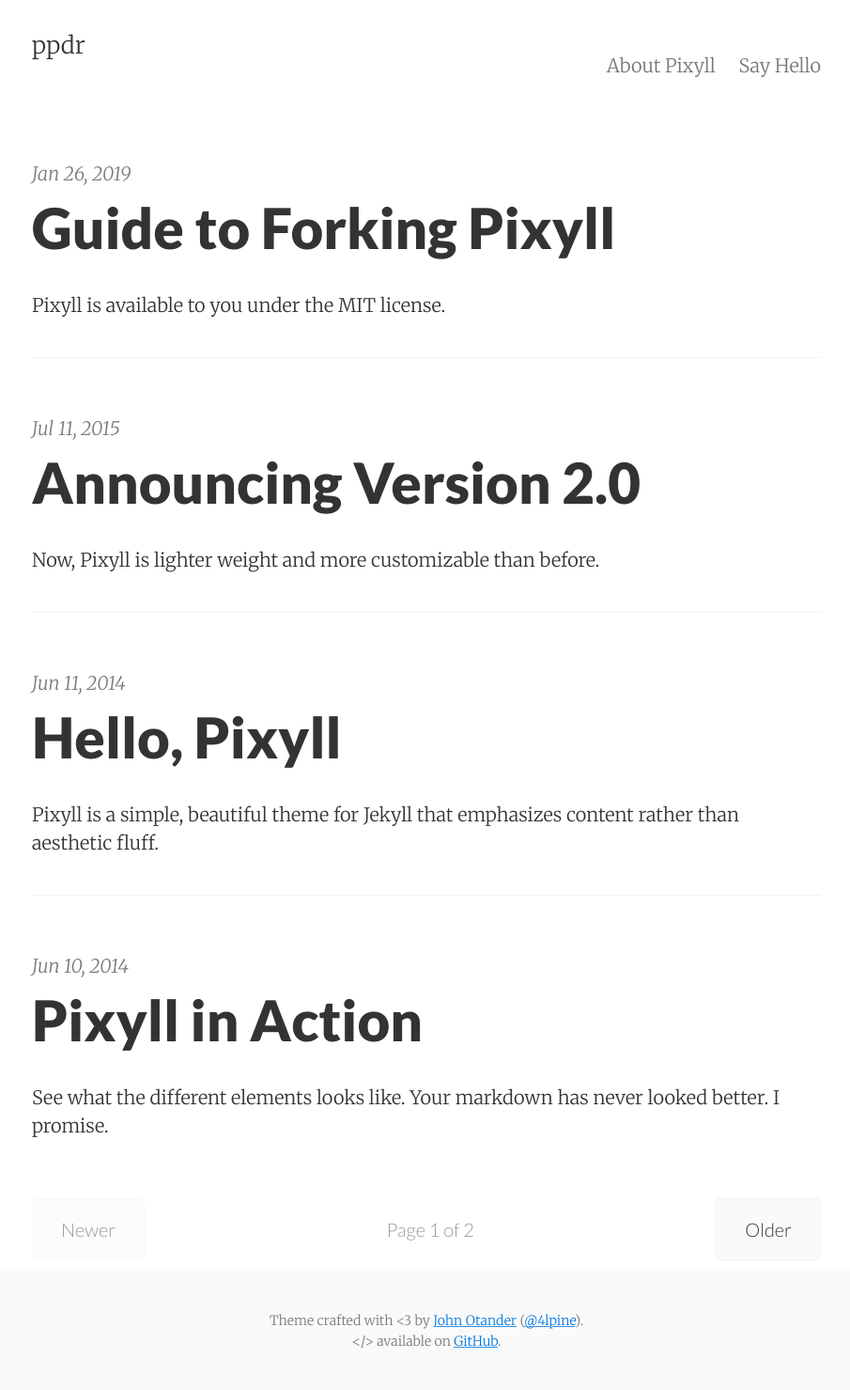
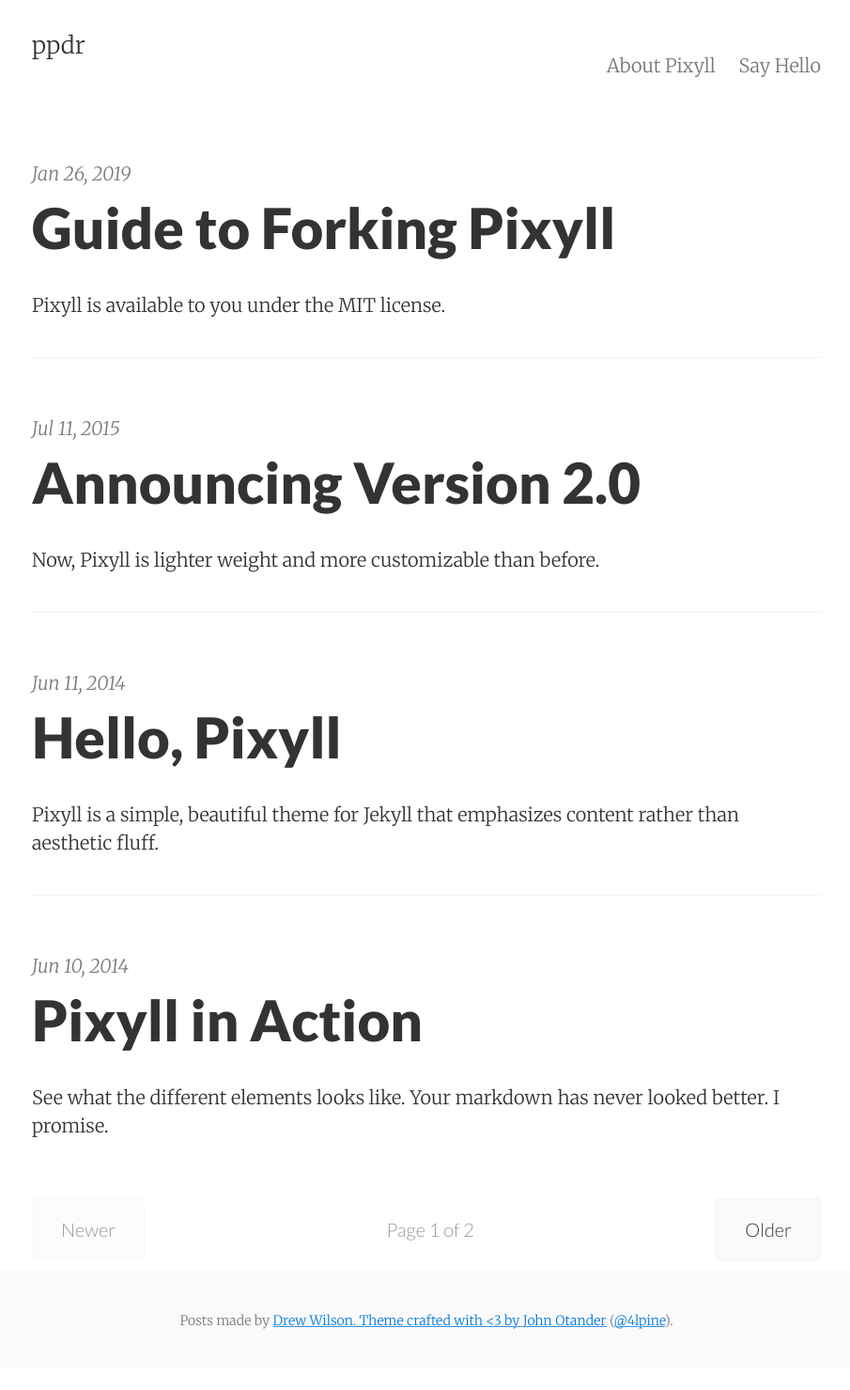
Before and after one commit to DrewWilson04/ppdr, a Jekyll site: the page built from index.html, in a window 1280 px wide. Shown: the whole page at 94% size, without its empty margins (186-1091 px from the left). Built offline with Jekyll 4.4.1, drawn with Linux system fonts in a browser that asks for light colours; the list of posts is cut into pages by our own code; after the commit the page ends 1456 px from its top, so only the background shows below that.

Commit message:
updated footer

```diff
--- a/_includes/footer.html
+++ b/_includes/footer.html
@@ -1,8 +1,9 @@
 <footer class="center">
   <div class="measure">
     <small>
+      Posts made by <a href="https://www.instagram.com/thetrudrewwilson/"> Drew Wilson. <a/>
       Theme crafted with &lt;3 by <a href="http://johnotander.com">John Otander</a> (<a href="https://twitter.com/4lpine">@4lpine</a>).<br>
-      &lt;/&gt; available on <a href="https://github.com/johnotander/pixyll">GitHub</a>.
+
     </small>
   </div>
 </footer>
```
